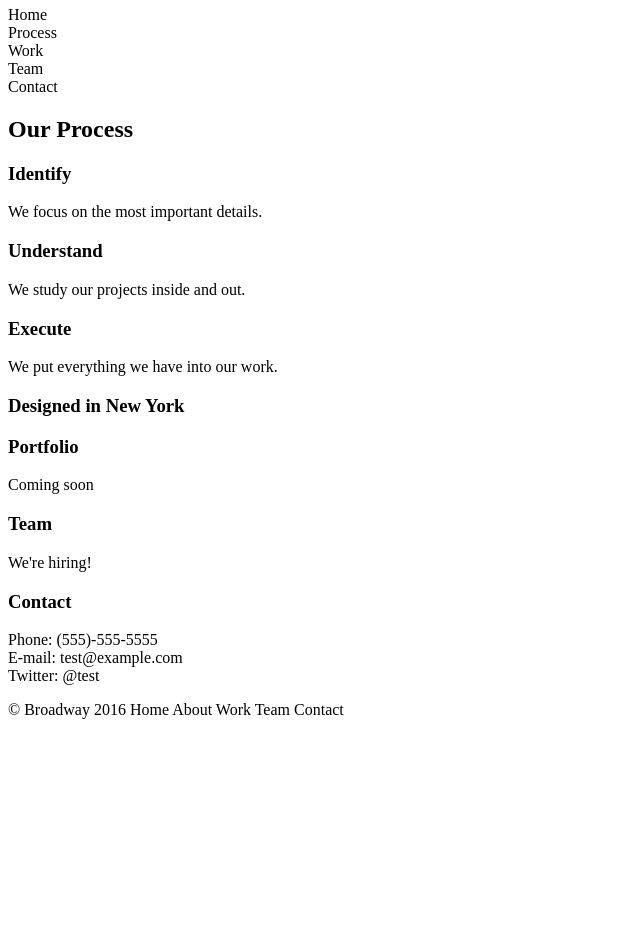
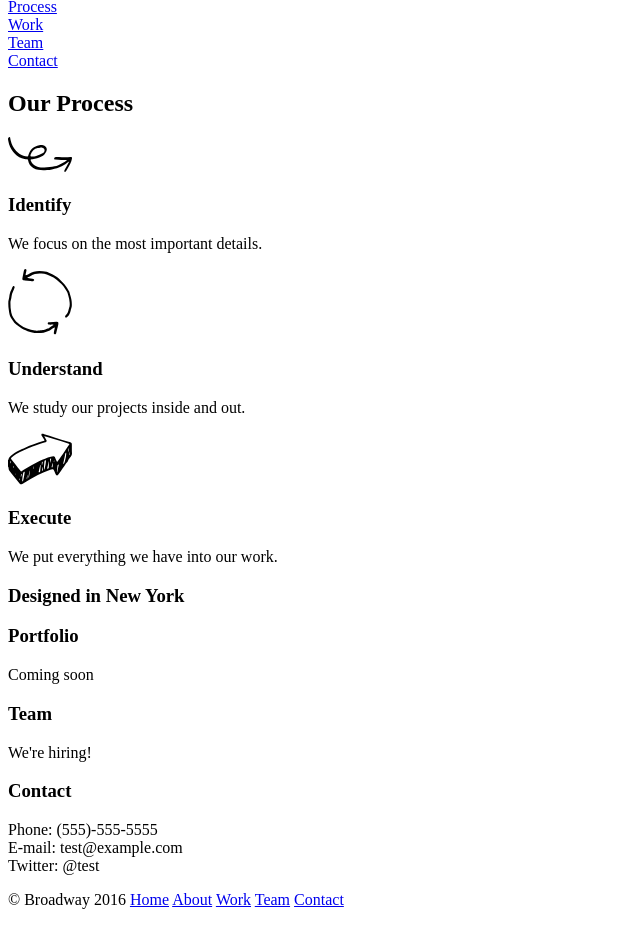
Before and after one commit to ViktorNfa/broadway, a plain HTML site: page index.html in a window 1280 px wide. Shown: the part 100-1025 px from the top of the page, without its empty margins (0-640 px from the left). Before the commit the page ends 835 px from the top, so only its background shows below. Drawn offline with Linux system fonts and the light colour scheme.

Commit message:
Local URL and images

```diff
--- a/index.html
+++ b/index.html
@@ -2,7 +2,7 @@
 <html>
   <head>
     <meta charset="utf-8">
-    <title>Broadway Design</title>ç
+    <title>Broadway Design</title>
     <link href="./resources/css/style.css" type ="text/css" rel="stylesheet">
   </head>
   <body>
@@ -10,31 +10,40 @@
     <!-- Header -->
 
     <div class="header">
-      <h1>Broadway Design</h1>
+      <h1 id="title">Broadway Design</h1>
       <p>
-        Home <br>
-        Process <br>
-        Work <br>
-        Team <br>
-        Contact <br>
+        <a href="#title">Home</a> <br>
+        <a href="#process">Process</a> <br>
+        <a href="#work">Work</a> <br>
+        <a href="#team">Team</a> <br>
+        <a href="#contact">Contact</a> <br>
       </p>
     </div>
 
     <!-- Content -->
 
-    <h2>Our Process</h2>
+    <h2 id="process">Our Process</h2>
+    <p>
+      <img src="./resources/images/identify.svg" alt="Identify">
+    </p>
     <h3>Identify</h3>
     <p>We focus on the most important details.</p>
+    <p>
+      <img src="./resources/images/understand.svg" alt="Understand">
+    </p>
     <h3>Understand</h3>
     <p>We study our projects inside and out.</p>
+    <p>
+      <img src="./resources/images/execute.svg" alt="Execute">
+    </p>
     <h3>Execute</h3>
     <p>We put everything we have into our work.</p>
-    <h3>Designed in New York</h3>
+    <h3 id="work">Designed in New York</h3>
     <h3>Portfolio</h3>
     <p>Coming soon</p>
-    <h3>Team</h3>
+    <h3 id="team">Team</h3>
     <p>We're hiring!</p>
-    <h3>Contact</h3>
+    <h3 id="contact">Contact</h3>
     <p>Phone: (555)-555-5555 <br>
       E-mail: test@example.com <br>
       Twitter: @test
@@ -43,11 +52,11 @@
     <!-- Footer -->
 
     <p>&copy; Broadway 2016
-      Home
-      About
-      Work
-      Team
-      Contact
+      <a href="#title">Home</a>
+      <a href="#process">About</a>
+      <a href="#work">Work</a>
+      <a href="#team">Team</a>
+      <a href="#contact">Contact</a>
     </p>
 
   </body>
```
